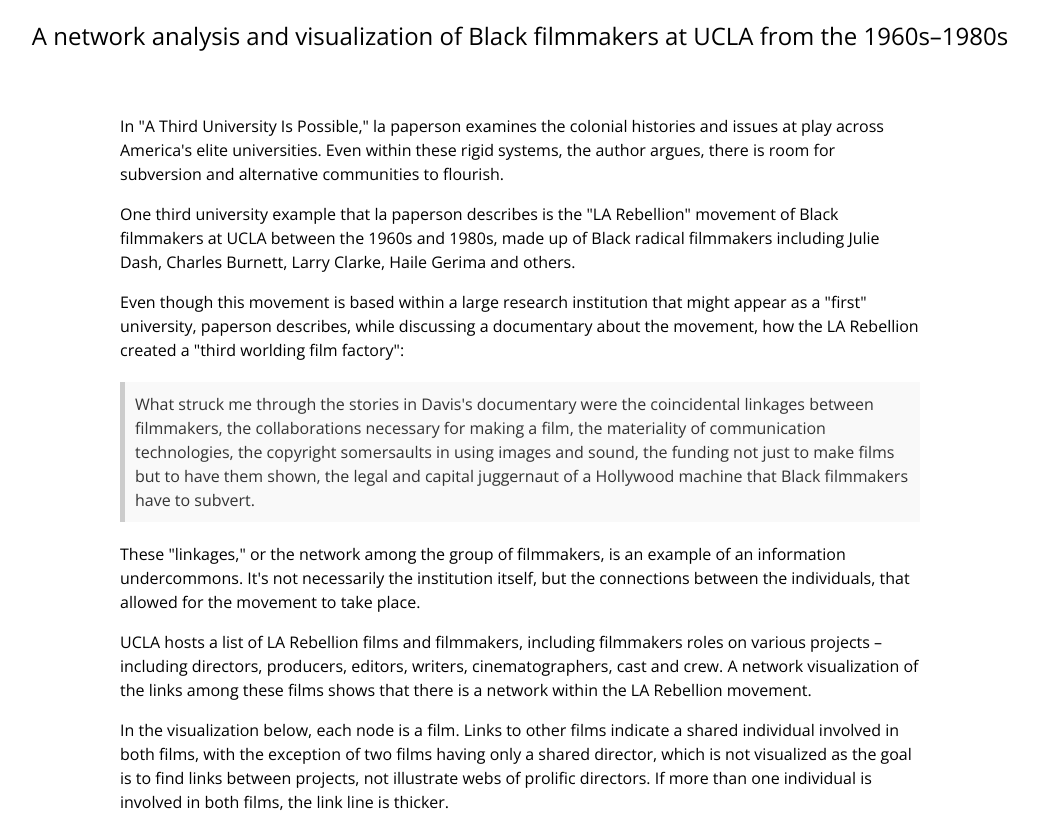
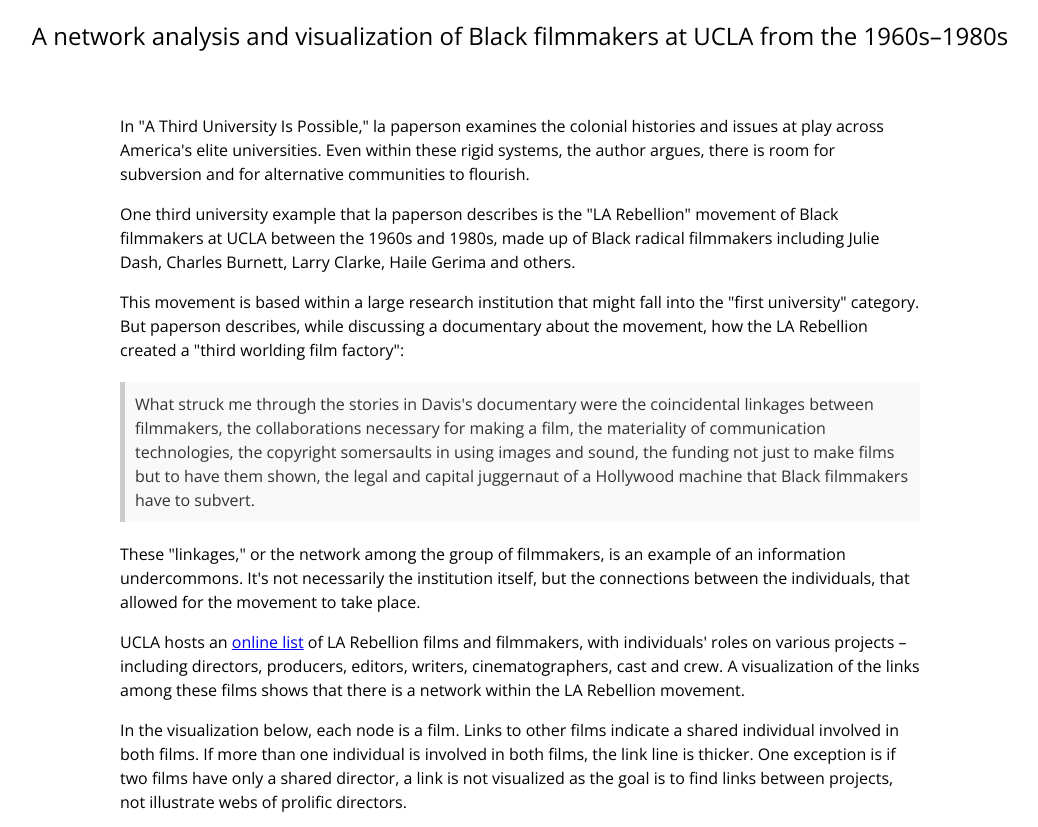
Before and after one commit to naterattner/data-culture-society-final, a website: page index.html in a window 1280 px wide. Shown: the part 87-914 px from the top of the page, without its empty margins (120-1158 px from the left). Drawn offline with nearby package versions, Linux system fonts and the light colour scheme.

Commit message:
text edits

```diff
--- a/index.html
+++ b/index.html
@@ -22,19 +22,19 @@
 
 <main>
     <div>
-        <p>In "A Third University Is Possible," la paperson examines the colonial histories and issues at play across America's elite universities. Even within these rigid systems, the author argues, there is room for subversion and alternative communities to flourish.</p>
+        <p>In "A Third University Is Possible," la paperson examines the colonial histories and issues at play across America's elite universities. Even within these rigid systems, the author argues, there is room for subversion and for alternative communities to flourish.</p>
 
         <p>One third university example that la paperson describes is the "LA Rebellion" movement of Black filmmakers at UCLA between the 1960s and 1980s, made up of Black radical filmmakers including Julie Dash, Charles Burnett, Larry Clarke, Haile Gerima and others.</p>
 
-        <p>Even though this movement is based within a large research institution that might appear as a "first" university, paperson describes, while discussing a documentary about the movement, how the LA Rebellion created a "third worlding film factory":</p>
+        <p>This movement is based within a large research institution that might fall into the "first university" category. But paperson describes, while discussing a documentary about the movement, how the LA Rebellion created a "third worlding film factory":</p>
 
         <p class="pull-quote">What struck me through the stories in Davis's documentary were the coincidental linkages between filmmakers, the collaborations necessary for making a film, the materiality of communication technologies, the copyright somersaults in using images and sound, the funding not just to make films but to have them shown, the legal and capital juggernaut of a Hollywood machine that Black filmmakers have to subvert.</p>
 
         <p>These "linkages," or the network among the group of filmmakers, is an example of an information undercommons. It's not necessarily the institution itself, but the connections between the individuals, that allowed for the movement to take place.</p>
 
-        <p>UCLA hosts a list of LA Rebellion films and filmmakers, including filmmakers roles on various projects – including directors, producers, editors, writers, cinematographers, cast and crew. A network visualization of the links among these films shows that there is a network within the LA Rebellion movement.</p>
+        <p>UCLA hosts an <a href="https://www.cinema.ucla.edu/la-rebellion/filmography" target="_blank">online list</a> of LA Rebellion films and filmmakers, with individuals' roles on various projects – including directors, producers, editors, writers, cinematographers, cast and crew. A visualization of the links among these films shows that there is a network within the LA Rebellion movement.</p>
 
-        <p>In the visualization below, each node is a film. Links to other films indicate a shared individual involved in both films, with the exception of two films having only a shared director, which is not visualized as the goal is to find links between projects, not illustrate webs of prolific directors. If more than one individual is involved in both films, the link line is thicker.</p>
+        <p>In the visualization below, each node is a film. Links to other films indicate a shared individual involved in both films. If more than one individual is involved in both films, the link line is thicker. One exception is if two films have only a shared director, a link is not visualized as the goal is to find links between projects, not illustrate webs of prolific directors. </p>
 
     </div>
     <div class="tooltip">
--- a/scripts/main.js
+++ b/scripts/main.js
@@ -69,7 +69,7 @@
 	// Create a simulation with several forces.
 	const simulation = d3.forceSimulation(nodes)
 	.force("link", d3.forceLink(links).id(d => d.film))
-	.force("charge", d3.forceManyBody().strength(-50))
+	.force("charge", d3.forceManyBody().strength(-50)) //.strength(-50))
 	.force("x", d3.forceX())
 	.force("y", d3.forceY());
 
```
